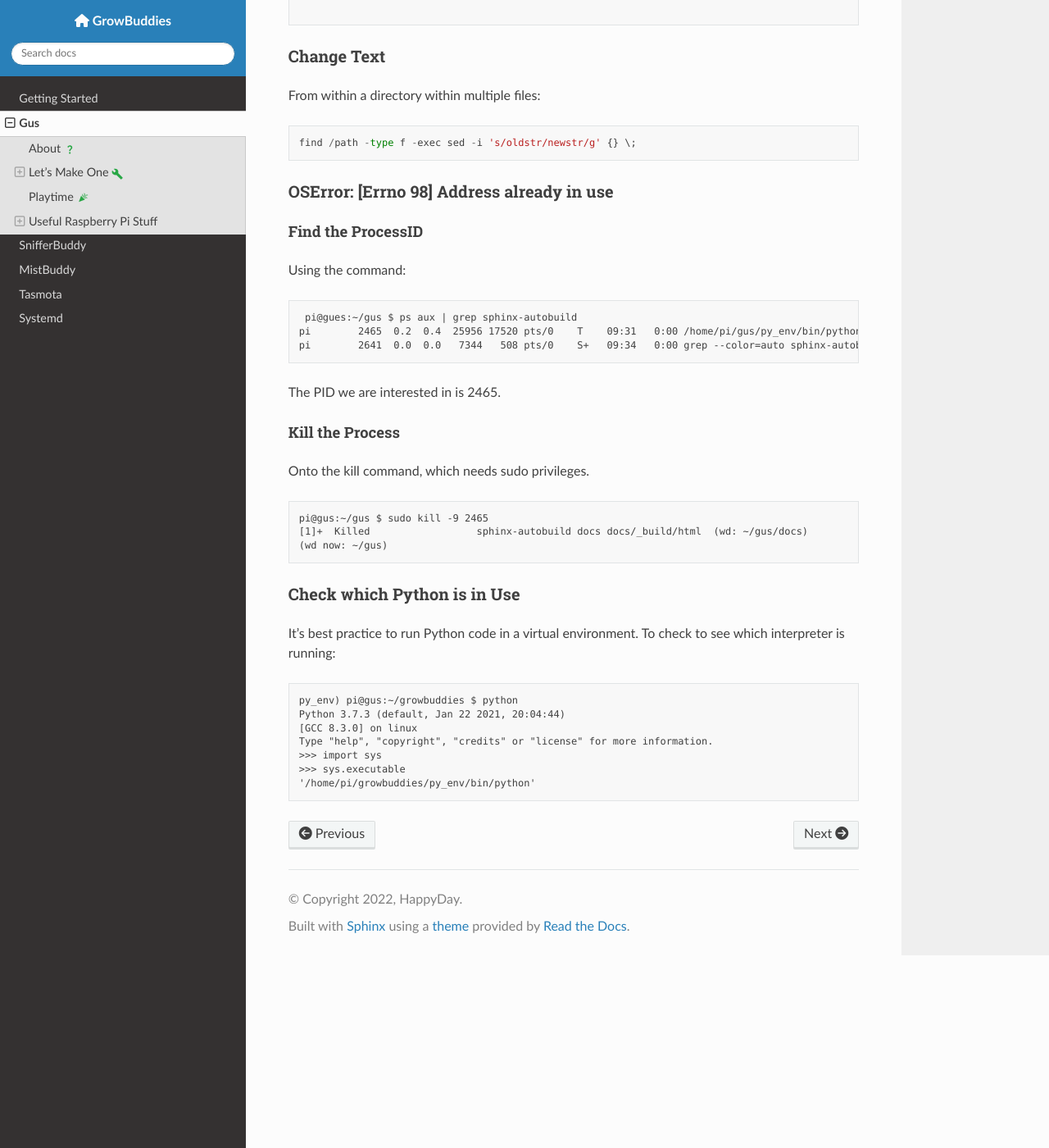
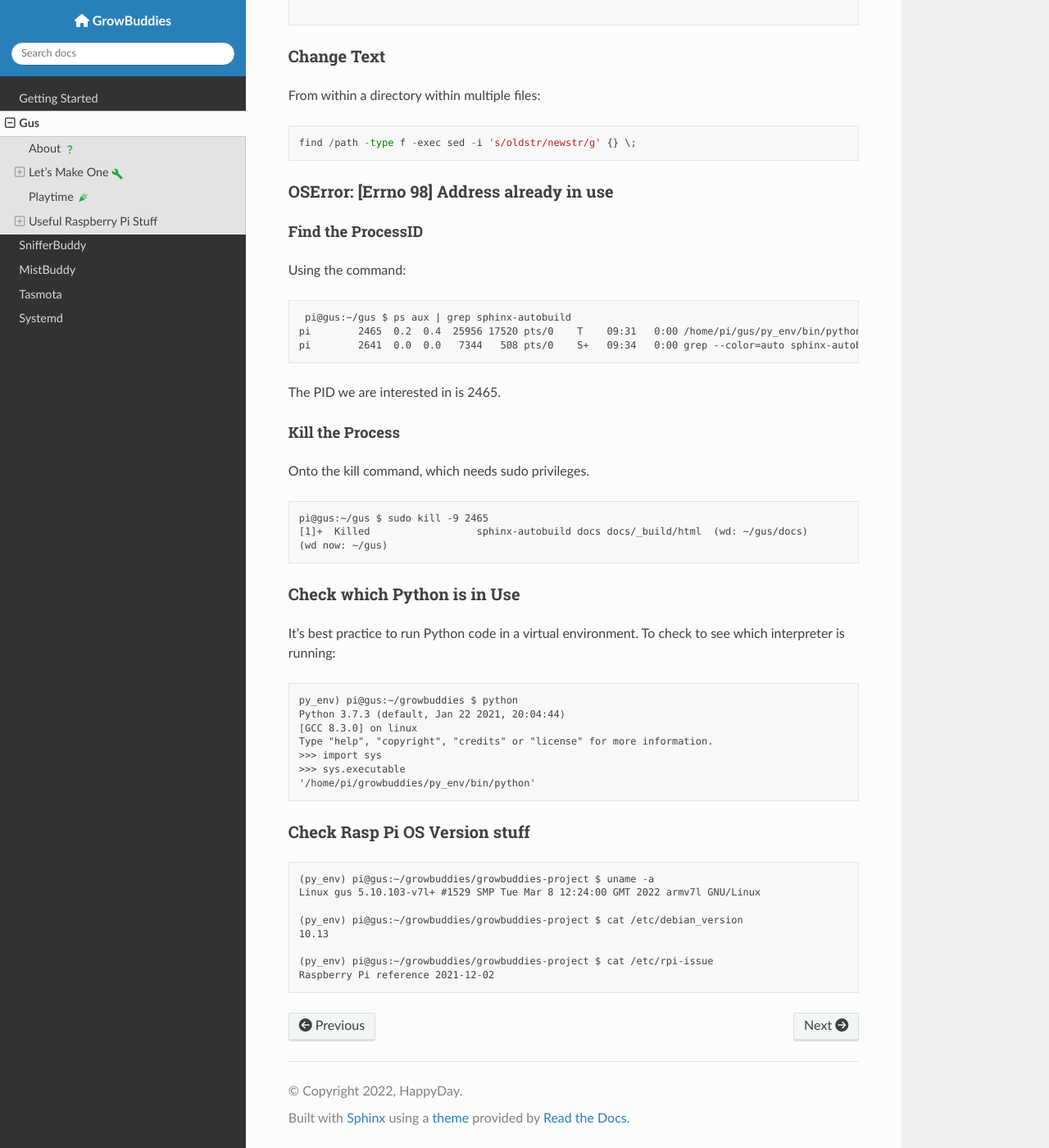
Before and after one commit to solarslurpi/GrowBuddies, a Sphinx documentation site: the page built from docs/gus.md, in a window 1280 px wide and 1400 px high, scrolled down 8616 px. Shown: the whole window at 82% size. Built offline with Sphinx 7.4.7 and the Read the Docs theme 2.0.0, drawn with Linux system fonts in a browser that asks for light colours; nearby versions of some CDN libraries.

Commit message:
evolved.

````diff
--- a/docs/gus.md
+++ b/docs/gus.md
@@ -252,7 +252,7 @@ find /path -type f -exec sed -i 's/oldstr/newstr/g' {} \;
 
 Using the command:
 ```
- pi@gues:~/gus $ ps aux | grep sphinx-autobuild
+ pi@gus:~/gus $ ps aux | grep sphinx-autobuild
 pi        2465  0.2  0.4  25956 17520 pts/0    T    09:31   0:00 /home/pi/gus/py_env/bin/python /home/pi/gus/py_env/bin/sphinx-autobuild docs docs/_build/html
 pi        2641  0.0  0.0   7344   508 pts/0    S+   09:34   0:00 grep --color=auto sphinx-autobuild
 ```
@@ -275,3 +275,13 @@ Type "help", "copyright", "credits" or "license" for more information.
 >>> sys.executable
 '/home/pi/growbuddies/py_env/bin/python'
 ```
+### Check Rasp Pi OS Version stuff
+```
+(py_env) pi@gus:~/growbuddies/growbuddies-project $ uname -a
+Linux gus 5.10.103-v7l+ #1529 SMP Tue Mar 8 12:24:00 GMT 2022 armv7l GNU/Linux
+
+(py_env) pi@gus:~/growbuddies/growbuddies-project $ cat /etc/debian_version
+10.13
+
+(py_env) pi@gus:~/growbuddies/growbuddies-project $ cat /etc/rpi-issue
+Raspberry Pi reference 2021-12-02
--- a/remove_version.py
+++ b/remove_version.py
@@ -2,6 +2,7 @@
 # The requirements.txt file included versioning.  The versioning conflicts made it next to impossible to build on ReadTheDocs
 # This script removes the versioning from requirements.txt.
 replacement = ""
+
 
 def strip_version(line):
     substring = line.find("=")
````
Also changed, not shown: 10 other files.
